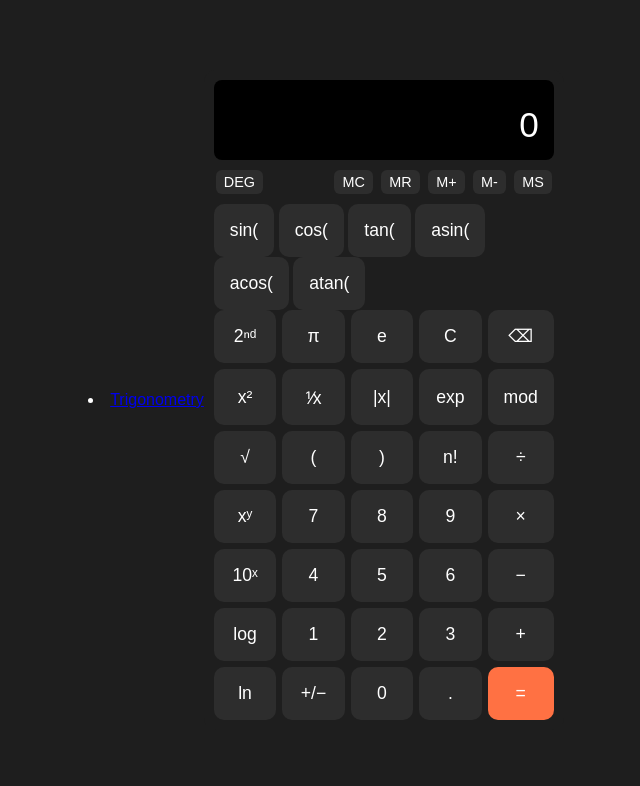
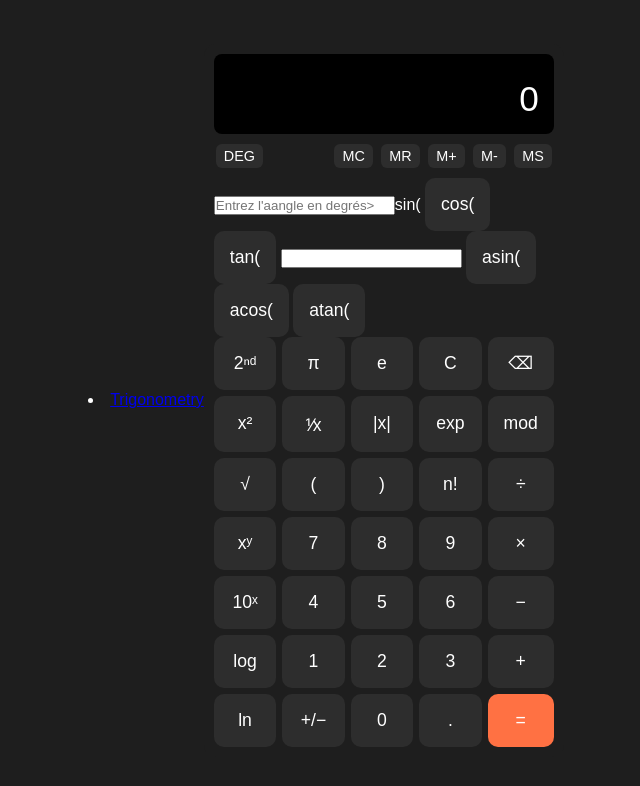
Before and after one commit to tresor676/HT-CALCULATRICE-, a plain HTML site: page index.html in a window 1280 px wide. Shown: the whole page, without its empty margins (314-954 px from the left). Drawn offline with Linux system fonts and the light colour scheme.

Commit message:
Update index.html

```diff
--- a/index.html
+++ b/index.html
@@ -27,10 +27,12 @@
       </div>
     </div>
     <div id="trigonometry">
+           <input type="number"id="angle" placeholder="Entrez l'aangle en degrés>
           <button onclick="calculateSin()">sin(</button>
           <button onclick="calculatecos()">cos(</button>
           <button onclick="calculateTan()">tan(</button>
 
+          <input type="number" id=value"placeholder="Entrez une valeur ">
            <button onclick="calculateAsin()">asin(</button>
            <button onclick="calculateAcos()">acos(</button>
            <button onclick="calculateAtan()">atan(</button>
```
